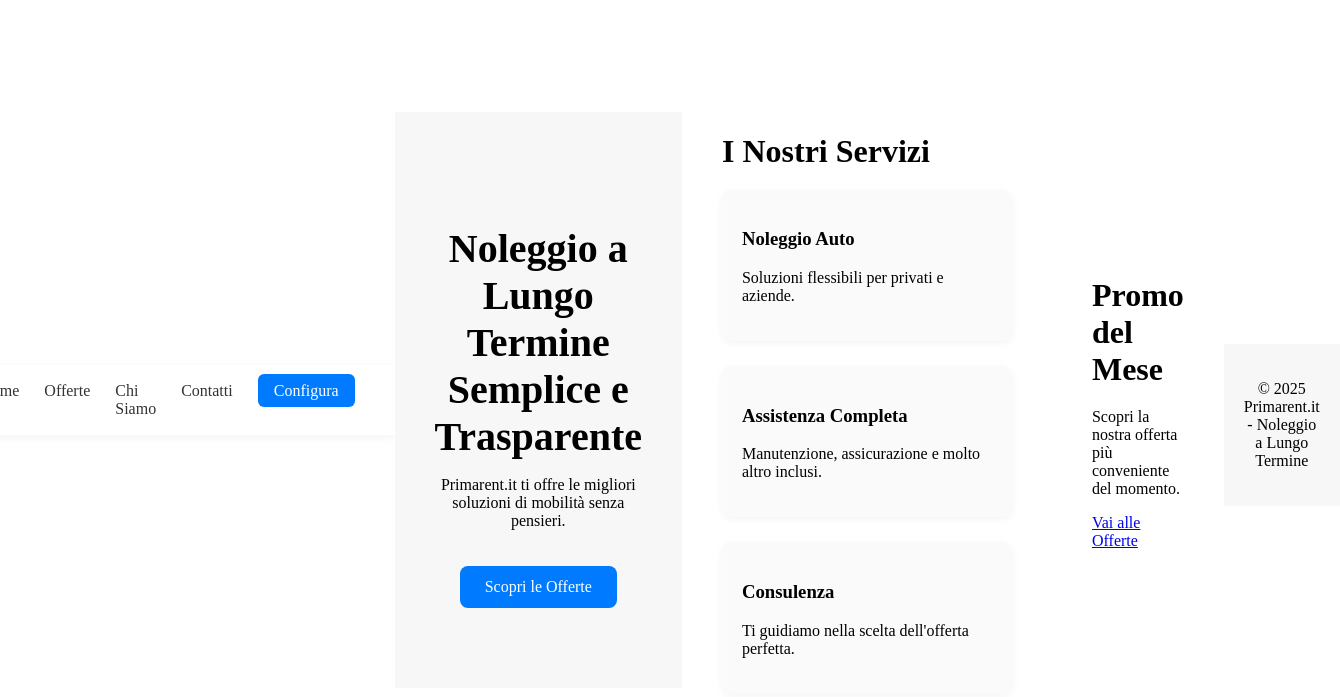
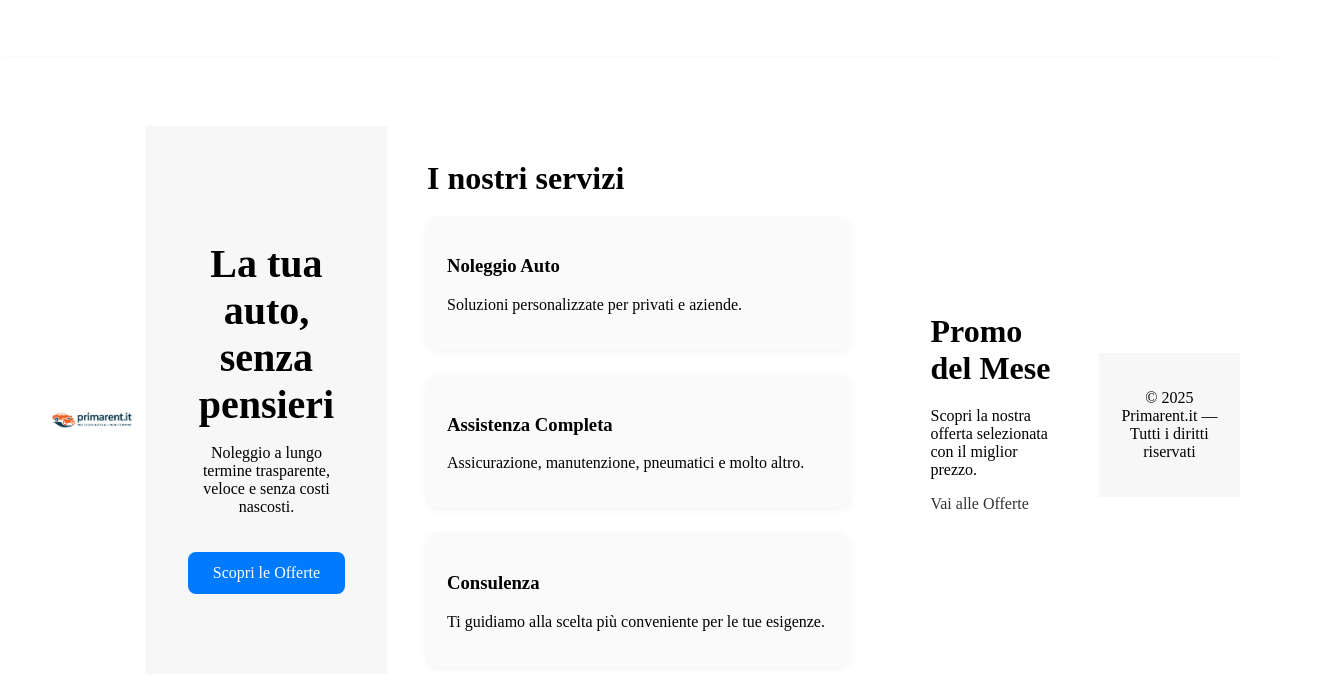
Before and after one commit to Primarent/Primarent, a plain HTML site: page index.html in a window 1280 px wide. Shown: the whole page, 1340 px wide, since content can reach past the window. Drawn offline with Linux system fonts and the light colour scheme.

Commit message:
Update index.html

```diff
--- a/index.html
+++ b/index.html
@@ -10,44 +10,36 @@
 
     <!-- NAVBAR -->
     <header class="navbar">
+       <!-- LOGO CENTRATO -->
 <div class="logo-container">
     <img src="logo.png" alt="Primarent" class="logo">
 </div>
-        <nav>
-            <ul>
-                <li><a href="index.html">Home</a></li>
-                <li><a href="offerte.html">Offerte</a></li>
-                <li><a href="chi-siamo.html">Chi Siamo</a></li>
-                <li><a href="contatti.html">Contatti</a></li>
-                <li><a href="configuratore.html" class="cta">Configura</a></li>
-            </ul>
-        </nav>
-    </header>
 
 <!-- HERO SECTION -->
 <section class="hero">
-        <div class="hero-content">
-            <h1>Noleggio a Lungo Termine Semplice e Trasparente</h1>
-            <p>Primarent.it ti offre le migliori soluzioni di mobilità senza pensieri.</p>
+    <h1>La tua auto, senza pensieri</h1>
+    <p>Noleggio a lungo termine trasparente, veloce e senza costi nascosti.</p>
     <a href="offerte.html" class="btn">Scopri le Offerte</a>
-        </div>
 </section>
 
-    <!-- SERVIZI PRINCIPALI -->
+<!-- SERVIZI -->
 <section class="services">
-        <h2>I Nostri Servizi</h2>
+    <h2>I nostri servizi</h2>
+
     <div class="services-grid">
         <div class="service-box">
             <h3>Noleggio Auto</h3>
-                <p>Soluzioni flessibili per privati e aziende.</p>
+            <p>Soluzioni personalizzate per privati e aziende.</p>
         </div>
+
         <div class="service-box">
             <h3>Assistenza Completa</h3>
-                <p>Manutenzione, assicurazione e molto altro inclusi.</p>
+            <p>Assicurazione, manutenzione, pneumatici e molto altro.</p>
         </div>
+
         <div class="service-box">
             <h3>Consulenza</h3>
-                <p>Ti guidiamo nella scelta dell'offerta perfetta.</p>
+            <p>Ti guidiamo alla scelta più conveniente per le tue esigenze.</p>
         </div>
     </div>
 </section>
@@ -55,14 +47,11 @@
 <!-- PROMO DEL MESE -->
 <section class="promo">
     <h2>Promo del Mese</h2>
-        <p>Scopri la nostra offerta più conveniente del momento.</p>
+    <p>Scopri la nostra offerta selezionata con il miglior prezzo.</p>
     <a href="offerte.html" class="btn">Vai alle Offerte</a>
 </section>
 
 <!-- FOOTER -->
 <footer>
-        <p>© 2025 Primarent.it - Noleggio a Lungo Termine</p>
+    <p>© 2025 Primarent.it — Tutti i diritti riservati</p>
 </footer>
-
-</body>
-</html>
```
Lines whose indentation alone changed are shown as unchanged.
